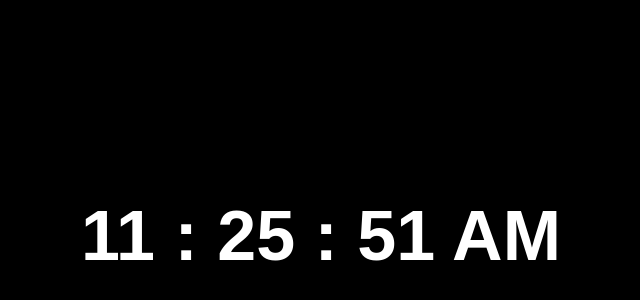
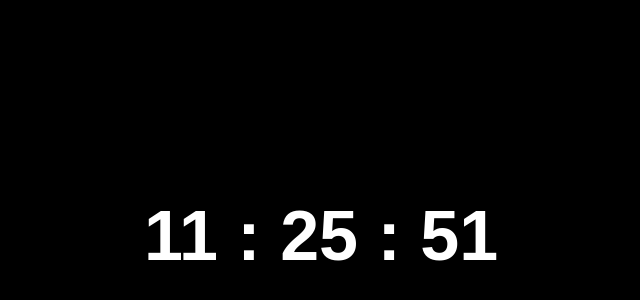
Before and after one commit to LeganV9/digital-clock, a plain HTML site: page index.html in a window 1280 px wide. Shown: the part 164-464 px from the top of the page, without its empty margins (319-959 px from the left). Drawn offline with Linux system fonts and the light colour scheme.

Commit message:
Update index.html

```diff
--- a/index.html
+++ b/index.html
@@ -15,8 +15,6 @@
         <span id="minutes">00</span>
         <span>:</span>
         <span id="seconds">00</span>
-        <span id="session">AM</span>
-
     </div>
 
 </body>
```
